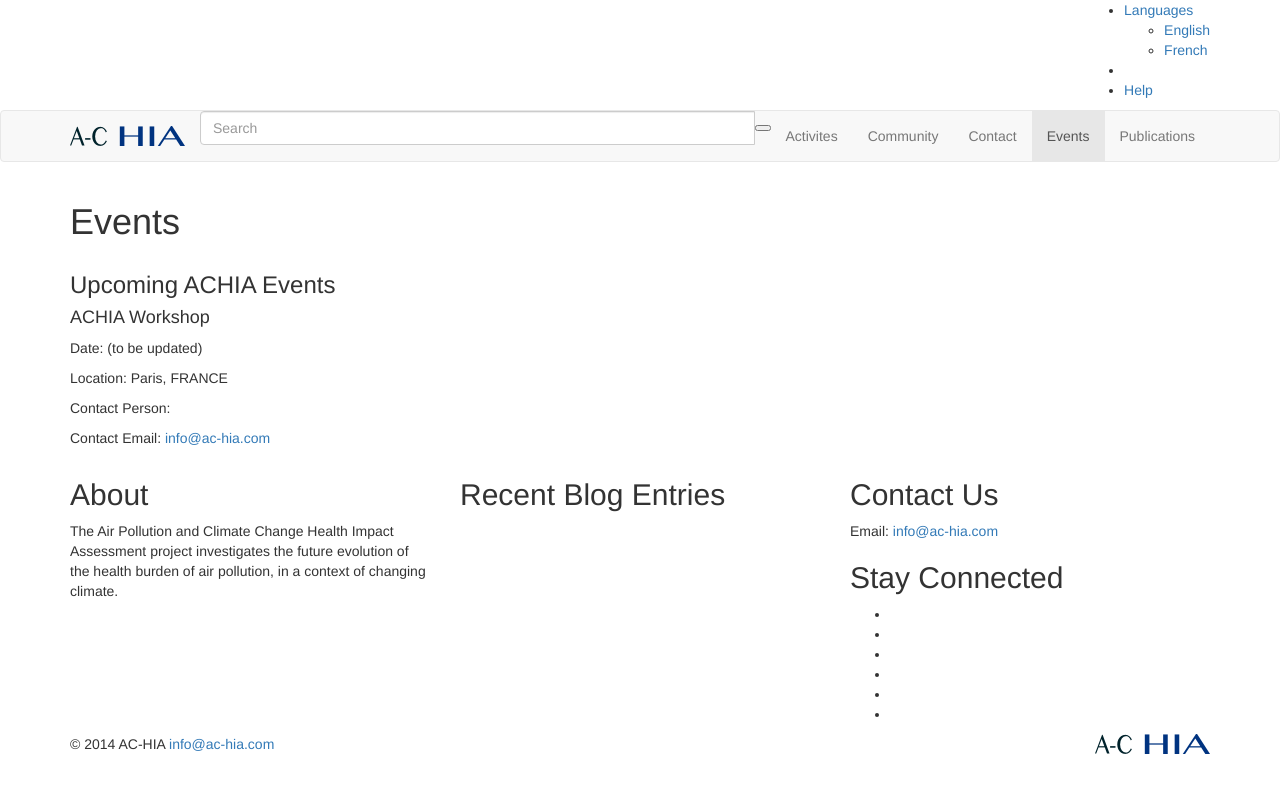
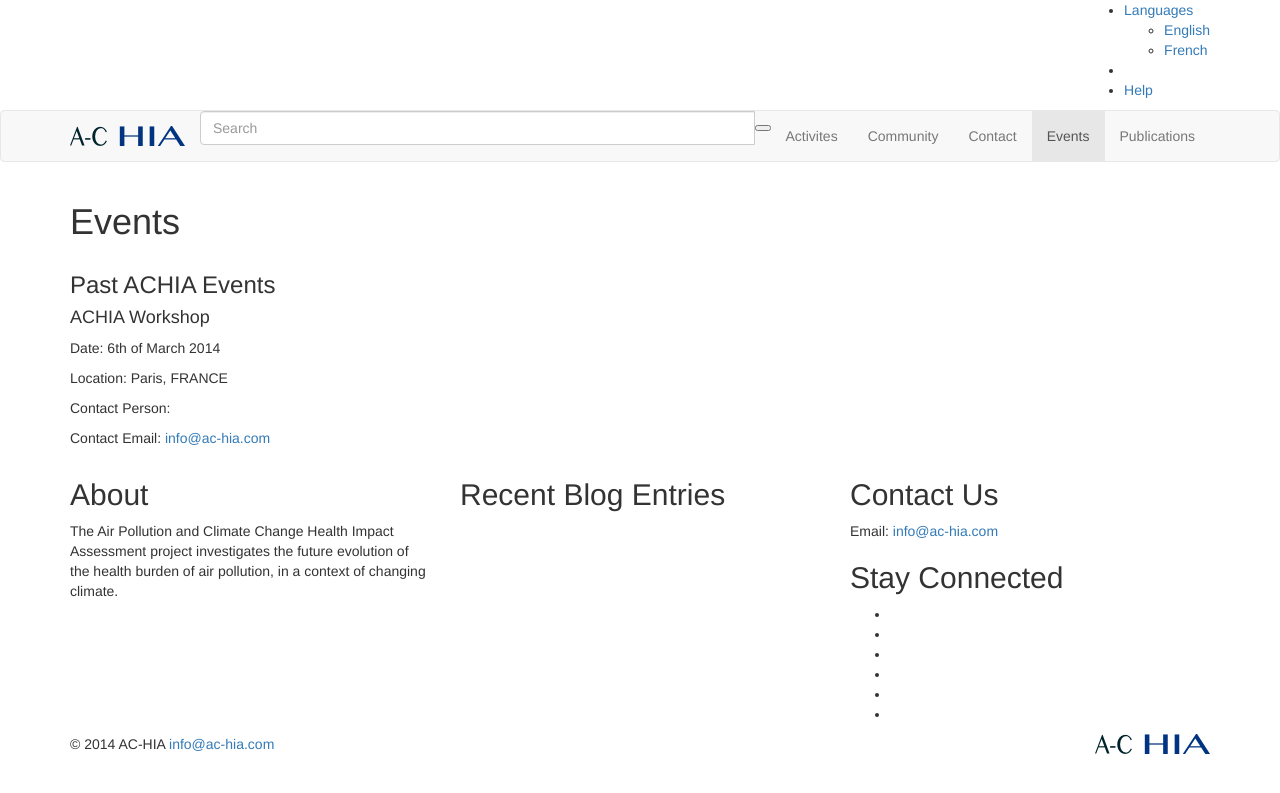
Before and after one commit to vlikhvar/achia, a Jekyll site: the page built from events.md, in a window 1280 px wide. Shown: the top 793 px of the page. Built offline with Jekyll 4.4.1, drawn with Linux system fonts in a browser that asks for light colours; nearby versions of some CDN libraries; library files that are not in the unit come from our copies; Markdown is read by kramdown in place of the engine named in the settings.

Commit message:
Update events.md

```diff
--- a/events.md
+++ b/events.md
@@ -6,11 +6,11 @@ group: navigation
 ---
 {% include JB/setup %}
 
-### Upcoming ACHIA Events
+### Past ACHIA Events
 
 #### ACHIA Workshop
 
-Date: (to be updated)
+Date: 6th of March 2014
 
 Location: Paris, FRANCE
 
```
